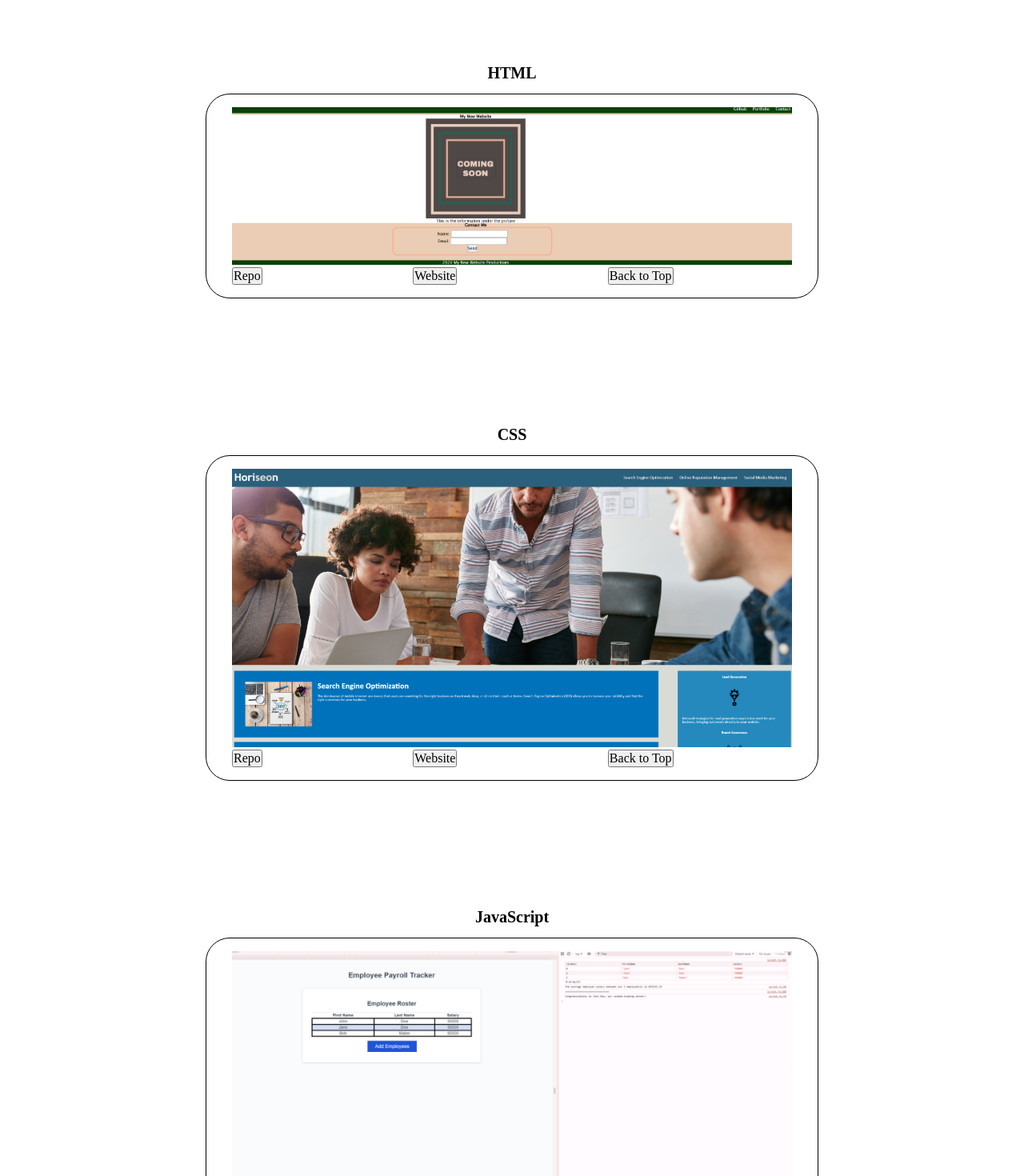
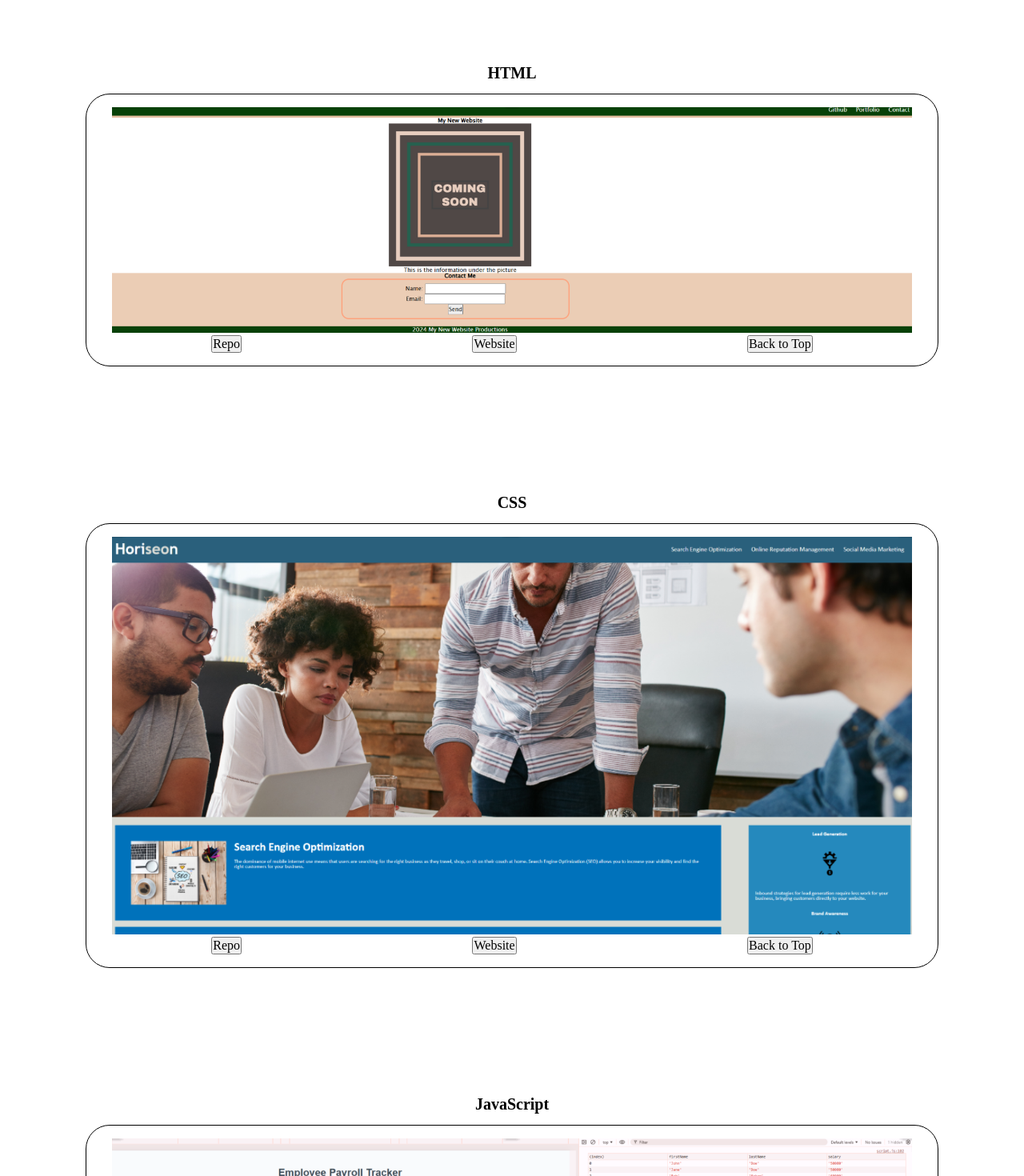
Before and after one commit to JasonBusenitz/portfolio2, a React (Vite) app: page / in a window 1280 px wide. Shown: the part 1020-2490 px from the top of the page at 80% size. Built offline with nearby package versions, Linux system fonts and the light colour scheme.

Commit message:
The website is now responsive on any screen size

```diff
--- a/src/assets/css/projects.css
+++ b/src/assets/css/projects.css
@@ -22,14 +22,14 @@
 
 .projectSection ul {
     display: flex;
-    justify-content: space-evenly;
-    align-items: center;
-    align-content: center;
+    justify-content: center;
     gap: 5vh;
 }
 
 .projectSection li {
     flex-grow: 1;
+    display: flex;
+    justify-content: center;
 }
 
 #reactSection {
--- a/src/components/project_components/css.jsx
+++ b/src/components/project_components/css.jsx
@@ -22,7 +22,7 @@ export default function Css() {
                 </h2>
                 <div>
                     <a href="https://jasonbusenitz.github.io/code-refactor/" target="_blank">
-                        <img src={img} alt="A picture of Jason's CSS project." height="500" width="700" />
+                        <img src={img} alt="A picture of Jason's CSS project." height="800" width="1000" />
                     </a>
                     <ul>
                         <li>
--- a/src/components/project_components/git.jsx
+++ b/src/components/project_components/git.jsx
@@ -22,7 +22,7 @@ export default function Git() {
                 </h2>
                 <div>
                     <a href="https://jasonbusenitz.github.io/task-tracker/top.html" target="_blank">
-                        <img src={img} alt="A picture of Jason's Git project." height="500" width="700" />
+                        <img src={img} alt="A picture of Jason's Git project." height="800" width="1000" />
                     </a>
                     <ul>
                         <li>
--- a/src/components/project_components/html.jsx
+++ b/src/components/project_components/html.jsx
@@ -21,7 +21,7 @@ export default function Html() {
                 </h2>
                 <div>
                     <a href="https://jasonbusenitz.github.io/home_project/" target="_blank">
-                        <img src={img} alt="A picture of Jason's HTML project." height="500" width="700" />
+                        <img src={img} alt="A picture of Jason's HTML project." height="800" width="1000" />
                     </a>
                     <ul>
                         <li>
--- a/src/components/project_components/javaScript.jsx
+++ b/src/components/project_components/javaScript.jsx
@@ -21,7 +21,7 @@ export default function JavaScript() {
                 </h2>
                 <div>
                     <a href="https://jasonbusenitz.github.io/employee-payroll-tracker/" target="_blank">
-                        <img src={img} alt="A screenshot of Jason's JavaScript project." height="500" width="700" />
+                        <img src={img} alt="A screenshot of Jason's JavaScript project." height="800" width="1000" />
                     </a>
                     <ul>
                         <li>
```
